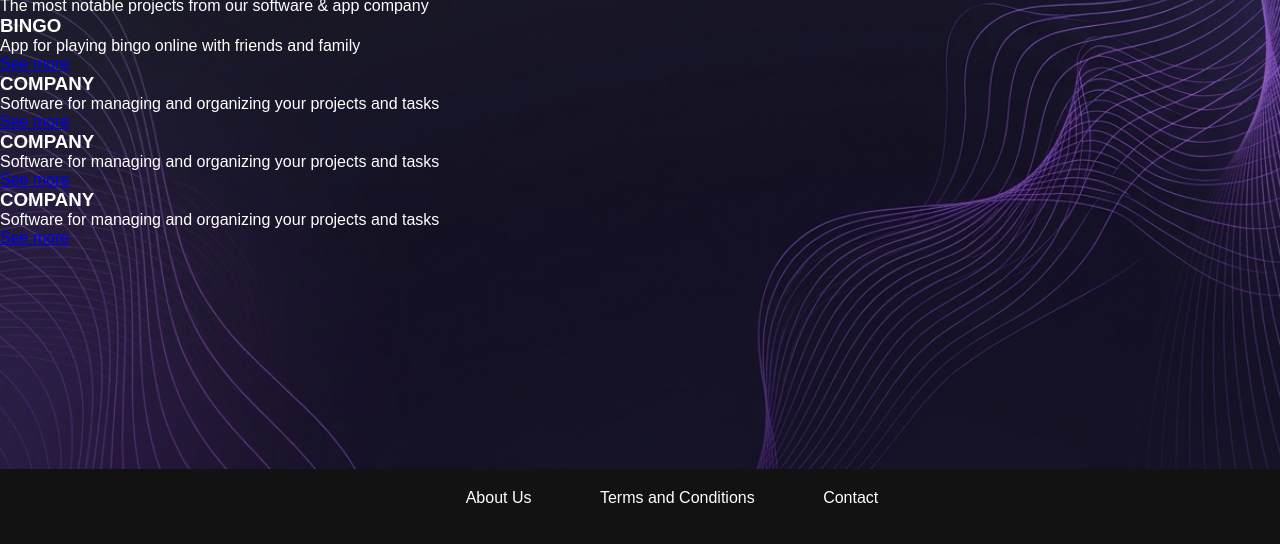
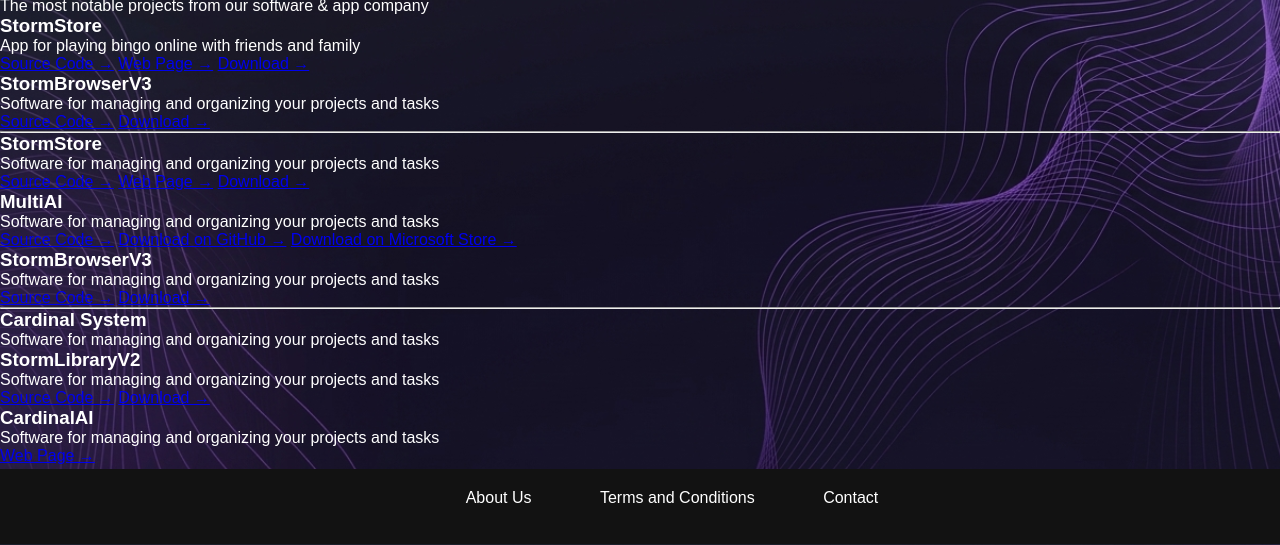
Before and after one commit to RetoAlmi/Reto-Almingo-Web, a plain HTML site: page projectsV2.html in a window 1280 px wide. Shown: the part 256-801 px from the top of the page. Drawn offline with Linux system fonts and the light colour scheme.

Commit message:
Nuevo diseño/estructura de la pagina de proyectos

```diff
--- /dev/null
+++ b/css/error.css
@@ -0,0 +1 @@
+/* ERROR */
--- /dev/null
+++ b/css/projectsV2.css
@@ -0,0 +1 @@
+/* PÁGINA PROYECTOS V2 */
--- a/projectsV2.html
+++ b/projectsV2.html
@@ -6,7 +6,7 @@
     <meta name="viewport" content="width=device-width, initial-scale=1.0">
     <title>Projects · ALMINGO S.L.</title>
     <link rel="stylesheet" href="css/global.css" />
-    <link rel="stylesheet" href="css/projects.css" />
+    <link rel="stylesheet" href="css/projectsV2.css" />
     <link rel="icon" type="image/x-icon" href="/images/favicon/logo.svg" />
 </head>
 
@@ -39,37 +39,68 @@
             </ul>
         </nav>
     </header>
+
+
     <main>
         <h1>Featured Projects</h1>
         <p>The most notable projects from our software & app company</p>
         <div class="projectos">
+            <div class="destacados">
                 <div class="destacado">
-                <h3>BINGO</h3>
+                    <h3>StormStore</h3>
                     <p>App for playing bingo online with friends and family</p>
-                <a href="apps.html">See more</a>
-
-
-
+                    <a href="https://github.com/acierto-incomodo/StormStore" target="_blank">Source Code →</a>
+                    <a href="https://stormstore.vercel.app/" target="_blank">Web Page →</a>
+                    <a href="https://github.com/acierto-incomodo/StormStore/releases/download/v1.5.0/StormStore-Setup-1.5.0.exe" target="_blank">Download →</a>
                 </div>
                 <div class="destacado">
-                <h3>COMPANY</h3>
+                    <h3>StormBrowserV3</h3>
                     <p>Software for managing and organizing your projects and tasks</p>
-                <a href="software.html">See more</a>
-
+                    <a href="https://github.com/acierto-incomodo/StormBrowser-V3" target="_blank">Source Code →</a>
+                    <a href="https://github.com/acierto-incomodo/StormBrowser-V3/releases/latest/download/StormBrowser-Setup.exe" target="_blank">Download →</a>
                 </div>
-            <div class="destacado">
-                <h3>COMPANY</h3>
+            </div>
+            <hr>
+            <div class="apps" id="apps">
+                <div class="proyect">
+                    <h3>StormStore</h3>
                     <p>Software for managing and organizing your projects and tasks</p>
-                <a href="software.html">See more</a>
-
+                    <a href="https://github.com/acierto-incomodo/StormStore" target="_blank">Source Code →</a>
+                    <a href="https://stormstore.vercel.app/" target="_blank">Web Page →</a>
+                    <a href="https://github.com/acierto-incomodo/StormStore/releases/download/v1.5.0/StormStore-Setup-1.5.0.exe" target="_blank">Download →</a>
                 </div>
-            <div class="destacado">
-                <h3>COMPANY</h3>
+                <div class="proyect">
+                    <h3>MultiAI</h3>
                     <p>Software for managing and organizing your projects and tasks</p>
-                <a href="apps.html">See more</a>
-
+                    <a href="https://github.com/acierto-incomodo/MultiAI" target="_blank">Source Code →</a>
+                    <a href="https://github.com/acierto-incomodo/MultiAI/releases/latest/download/MultiAI-x64.exe" target="_blank">Download on GitHub →</a>
+                    <a href="https://apps.microsoft.com/detail/9nx0mvrkd93v" target="_blank">Download on Microsoft Store →</a>
                 </div>
-
+                <div class="proyect">
+                    <h3>StormBrowserV3</h3>
+                    <p>Software for managing and organizing your projects and tasks</p>
+                    <a href="https://github.com/acierto-incomodo/StormBrowser-V3" target="_blank">Source Code →</a>
+                    <a href="https://github.com/acierto-incomodo/StormBrowser-V3/releases/latest/download/StormBrowser-Setup.exe" target="_blank">Download →</a>
+                </div>
+            </div>
+            <hr>
+            <div class="software" id="software">
+                <div class="proyect">
+                    <h3>Cardinal System</h3>
+                    <p>Software for managing and organizing your projects and tasks</p>
+                </div>
+                <div class="proyect">
+                    <h3>StormLibraryV2</h3>
+                    <p>Software for managing and organizing your projects and tasks</p>
+                    <a href="https://github.com/acierto-incomodo/StormLibraryV2" target="_blank">Source Code →</a>
+                    <a href="https://github.com/acierto-incomodo/StormLibraryV2/releases/latest/download/StormLibraryV2_Installer.exe" target="_blank">Download →</a>
+                </div>
+                <div class="proyect">
+                    <h3>CardinalAI</h3>
+                    <p>Software for managing and organizing your projects and tasks</p>
+                    <a href="https://cardinal-ai-web.vercel.app/" target="_blank">Web Page →</a>
+                </div>
+            </div>
         </div>
     </main>
 
```
Also changed, not shown: error.html (added, +53 -0 lines). Lines whose indentation alone changed are shown as unchanged.
